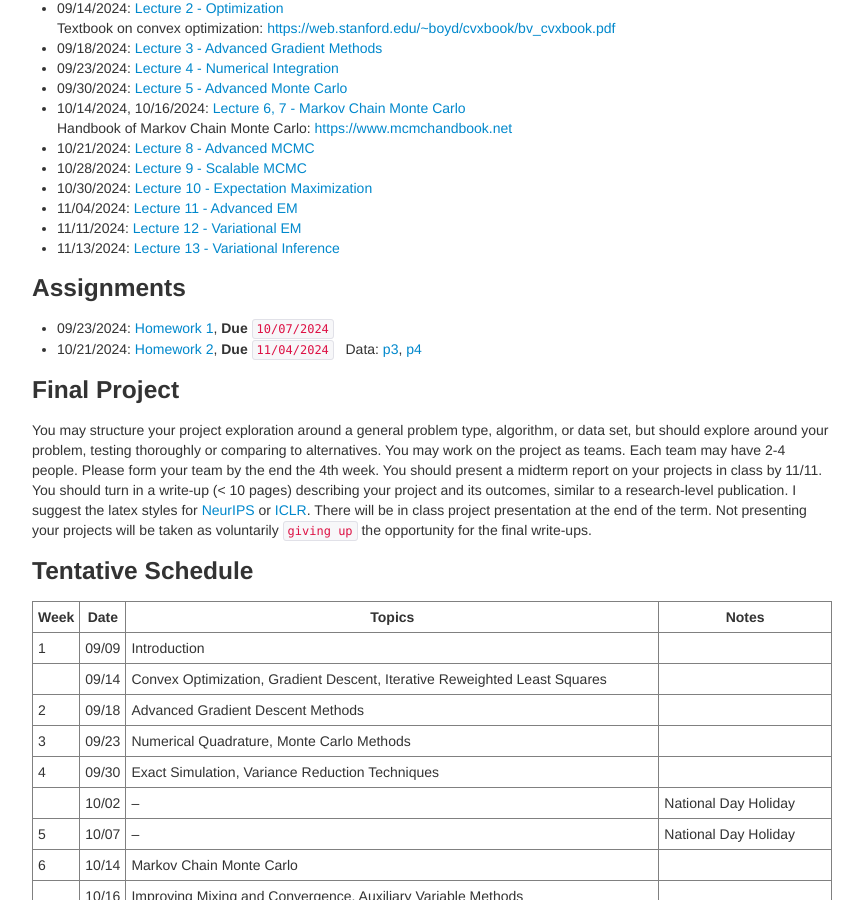
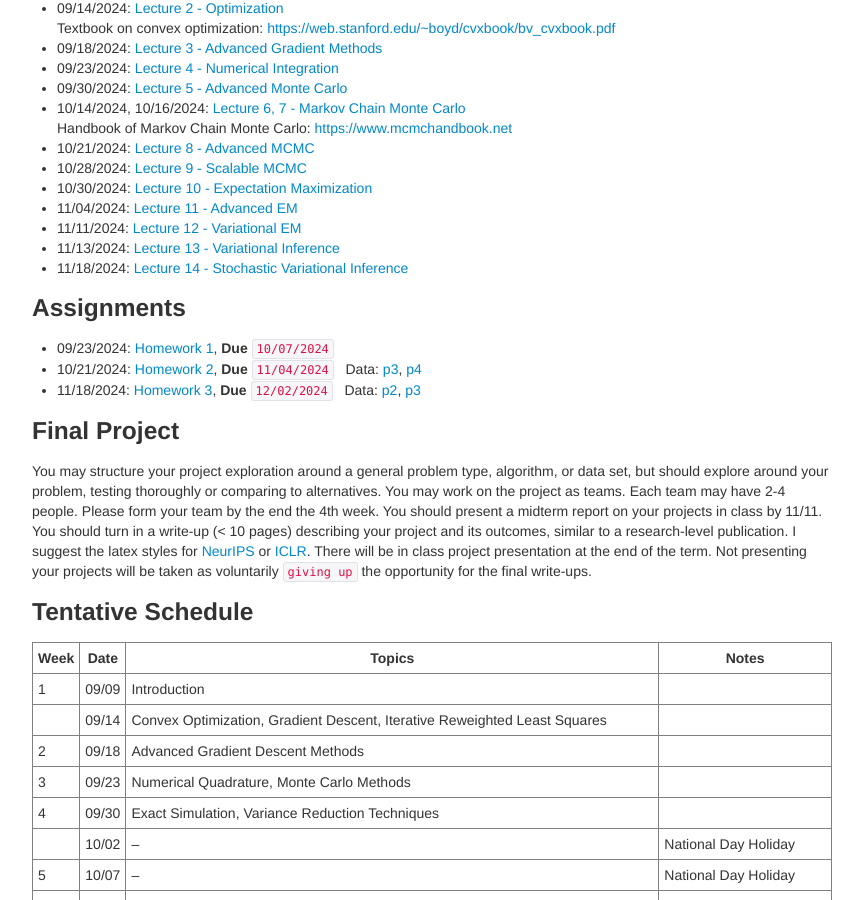
Before and after one commit to zcrabbit/zcrabbit.github.io, a Jekyll site: the page built from courses/smcm-f24.md, in a window 1280 px wide and 900 px high, scrolled down 1165 px. Shown: the whole window, without its empty margins (208-1071 px from the left). Built offline with Jekyll 4.4.1, drawn with Linux system fonts in a browser that asks for light colours.

Commit message:
lecture 14 and homework 3 out

```diff
--- a/courses/smcm-f24.md
+++ b/courses/smcm-f24.md
@@ -51,10 +51,12 @@ We will use python during the course. A good Python tutorial is available at <ht
 - 11/04/2024: [Lecture 11 - Advanced EM]({{sites.baseurl}}/static/slides/smcm_fall24/lec11.pdf)
 - 11/11/2024: [Lecture 12 - Variational EM]({{sites.baseurl}}/static/slides/smcm_fall24/lec12.pdf)
 - 11/13/2024: [Lecture 13 - Variational Inference]({{sites.baseurl}}/static/slides/smcm_fall24/lec13.pdf)
+- 11/18/2024: [Lecture 14 - Stochastic Variational Inference]({{sites.baseurl}}/static/slides/smcm_fall24/lec14.pdf)
 
 ### Assignments
 - 09/23/2024: [Homework 1]({{sites.baseurl}}/static/slides/smcm_fall24/hw01.pdf), **Due** `10/07/2024`
 - 10/21/2024: [Homework 2]({{sites.baseurl}}/static/slides/smcm_fall24/hw02.pdf), **Due** `11/04/2024` &nbsp; Data: [p3]({{sites.baseurl}}/static/datasets/probit_data.npy), [p4]({{sites.baseurl}}/static/datasets/mcs_hw2_p3_data.npy)
+- 11/18/2024: [Homework 3]({{sites.baseurl}}/static/slides/smcm_fall24/hw03.pdf), **Due** `12/02/2024` &nbsp; Data: [p2]({{sites.baseurl}}/static/datasets/absolute_gaussian_data.npy), [p3]({{sites.baseurl}}/static/datasets/btc_hw4_lda_data.p)
 
 
 
```
Also changed, not shown: 4 other files.
